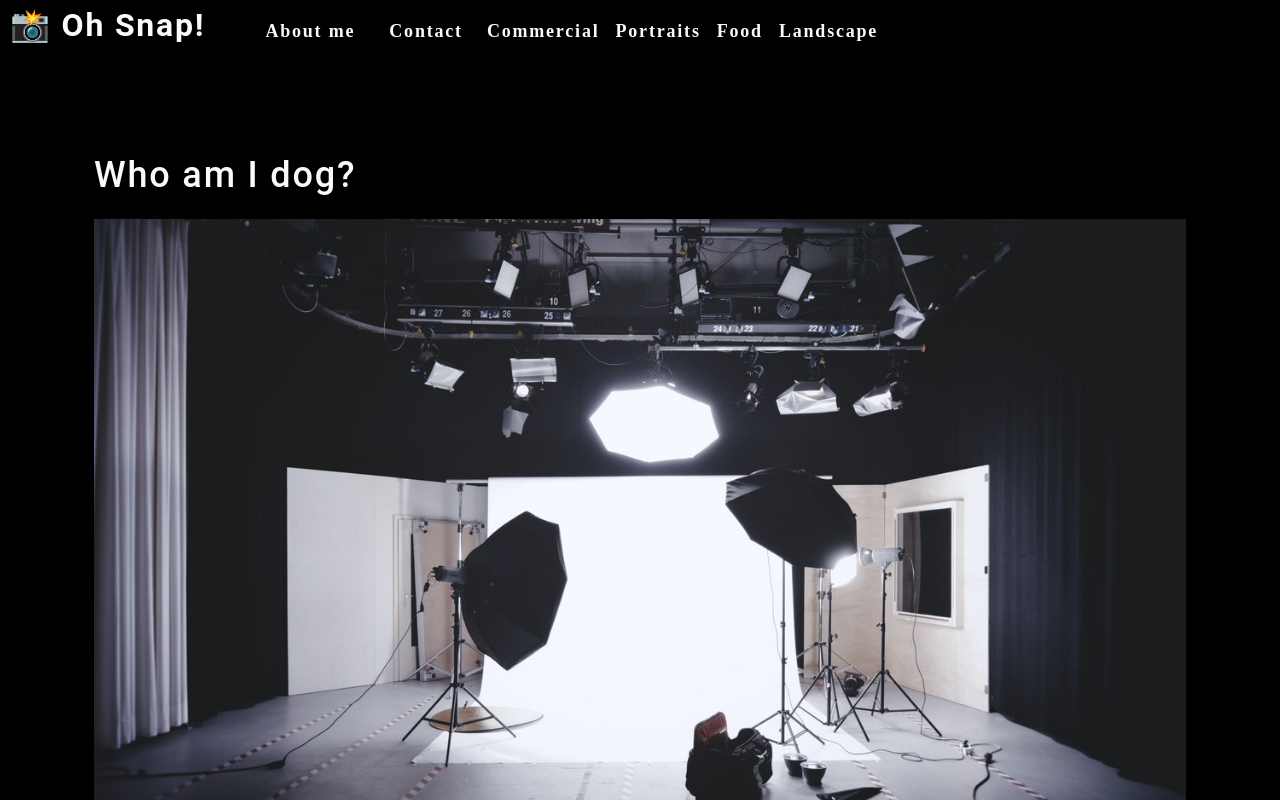
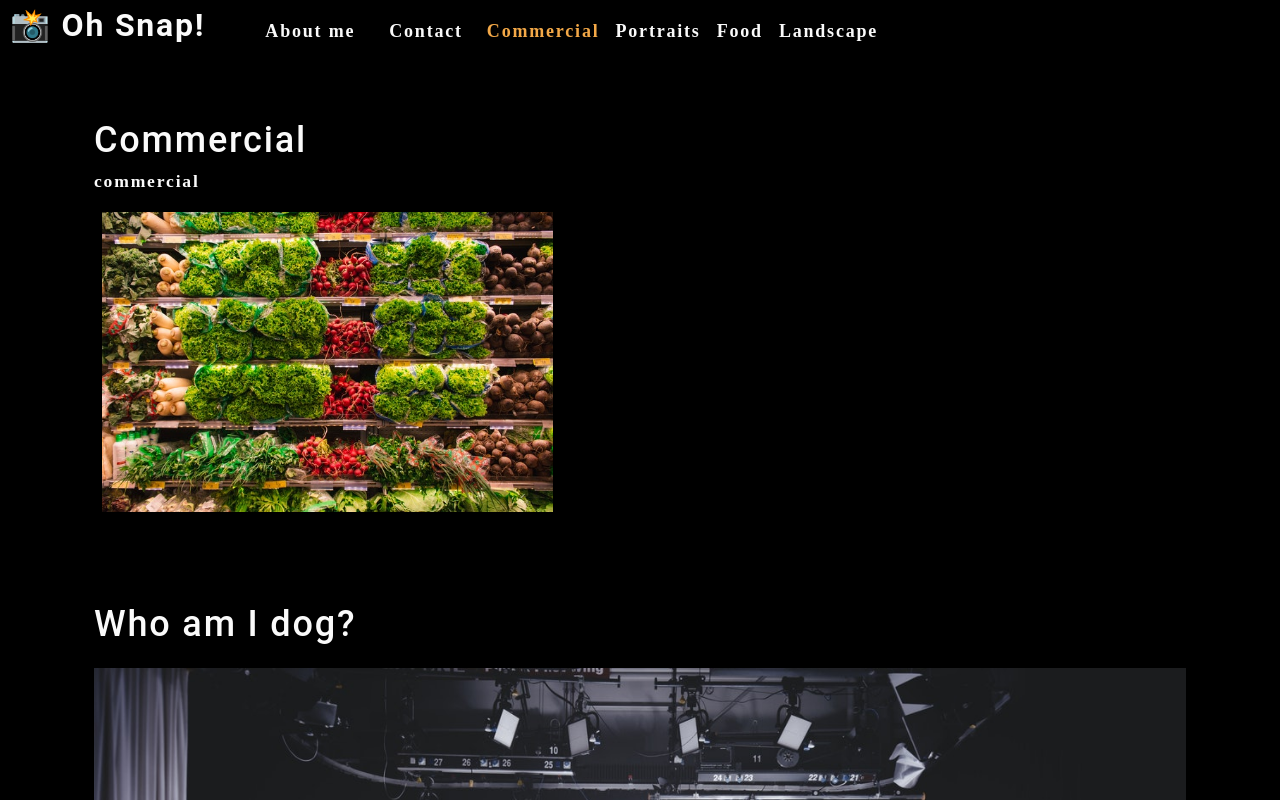
Before and after one commit to NathanaelWhite/photo-port, a React (Create React App) app: page / in a window 1280 px wide. Shown: the top 800 px of the page. Built offline with nearby package versions, Linux system fonts and the light colour scheme.

Commit message:
added gallery component

```diff
--- a/src/App.js
+++ b/src/App.js
@@ -1,14 +1,38 @@
-import React from 'react';
+import React, { useState } from 'react';
 // import './App.css';
 import About from './components/About';
 import Nav from "./components/Nav";
+import Gallery from "./components/Gallery";
 
 function App() {
+  const [categories] = useState([
+    {
+      name: "commercial",
+      description:
+        "Photos of grocery stores, food trucks, and other commercial projects",
+    },
+    { name: "portraits", description: "Portraits of people in my life" },
+    { name: "food", description: "Delicious delicacies" },
+    {
+      name: "landscape",
+      description: "Fields, farmhouses, waterfalls, and the beauty of nature",
+    },
+  ]);
+
+  const [currentCategory, setCurrentCategory] = useState(categories[0]);
+
   return (
     <div>
-      <Nav />
+      <Nav
+        categories={categories}
+        setCurrentCategory={setCurrentCategory}
+        currentCategory={currentCategory}
+      ></Nav>
       <main>
-        <About />
+        <div>
+        <Gallery></Gallery>
+        <About></About>
+        </div>
       </main>
     </div>
   );
--- /dev/null
+++ b/src/components/Gallery/index.js
@@ -0,0 +1,26 @@
+import React from "react";
+import { capitalizeFirstLetter } from "../../utils/helpers";
+import photo from "../../assets/small/commercial/0.jpg";
+
+function Gallery(props) {
+  const currentCategory = {
+    name: "commercial",
+    description:
+      "Photos of grocery stores, food trucks, and other commercial projects",
+  };
+  return (
+    <section>
+      <h1>{capitalizeFirstLetter(currentCategory.name)}</h1>
+      <p>{currentCategory.name}</p>
+      <div className='flex-row'>
+          <img
+            src={photo}
+            alt="Commercial Example"
+            className="img-thumbnail mx-1"
+        />
+      </div>
+    </section>
+  );
+}
+
+export default Gallery;
--- a/src/components/Nav/index.js
+++ b/src/components/Nav/index.js
@@ -1,53 +1,45 @@
-import React from "react";
-import { capitalizeFirstLetter } from "../../utils/helpers";
+import React, { useEffect } from 'react';
+import { capitalizeFirstLetter } from '../../utils/helpers';
 
+function Nav(props) {
 
-const Nav = () => {
-const categories = [
-  {
-    name: "commercial",
-    description:
-      "Photos of grocery stores, food trucks, and other commercial projects",
-  },
-  { name: "portraits", description: "Portraits of people in my life" },
-  { name: "food", description: "Delicious delicacies" },
-  {
-    name: "landscape",
-    description: "Fields, farmhouses, waterfalls, and the beauty of nature",
-  },
-];
+  const {
+    categories = [],
+    setCurrentCategory,
+    currentCategory,
+  } = props;
 
-function categorySelected(name) {
-  console.log(`${name} clicked`);
-}
-
+  useEffect(() => {
+    document.title = capitalizeFirstLetter(currentCategory.name);
+  }, [currentCategory]);
 
   return (
-    <header data-testid="header" className="flex-row px-1">
+    <header className="flex-row px-1">
       <h2>
         <a data-testid="link" href="/">
-          <span role="img" aria-label="camera">
-            {" "}
-            📸
-          </span>{" "}
-          Oh Snap!
+          <span role="img" aria-label="camera"> 📸</span> Oh Snap!
         </a>
       </h2>
       <nav>
         <ul className="flex-row">
           <li className="mx-2">
-            <a data-testid="about" href="#about" onClick={() => categorySelected()}>
+            <a data-testid="about" href="#about">
               About me
             </a>
           </li>
-          <li className={"mx-2"}>
-            <span onClick={() => categorySelected()}>Contact</span>
+          <li className="mx-2">
+            <span>Contact</span>
           </li>
           {categories.map((category) => (
-            <li className="mx-1" key={category.name}>
+            <li
+              className={`mx-1 ${
+                currentCategory.name === category.name && 'navActive'
+                }`}
+              key={category.name}
+            >
               <span
                 onClick={() => {
-                  categorySelected();
+                  setCurrentCategory(category)
                 }}
               >
                 {capitalizeFirstLetter(category.name)}
@@ -58,6 +50,6 @@
       </nav>
     </header>
   );
-};
+}
 
 export default Nav;
```
